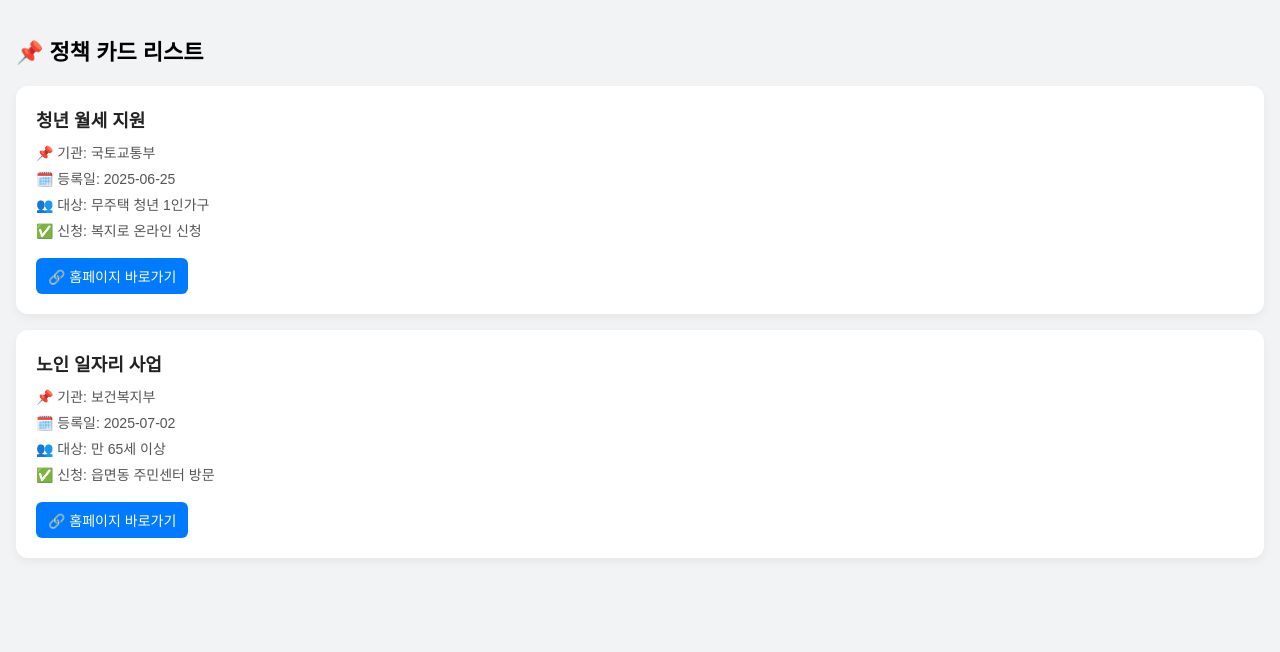
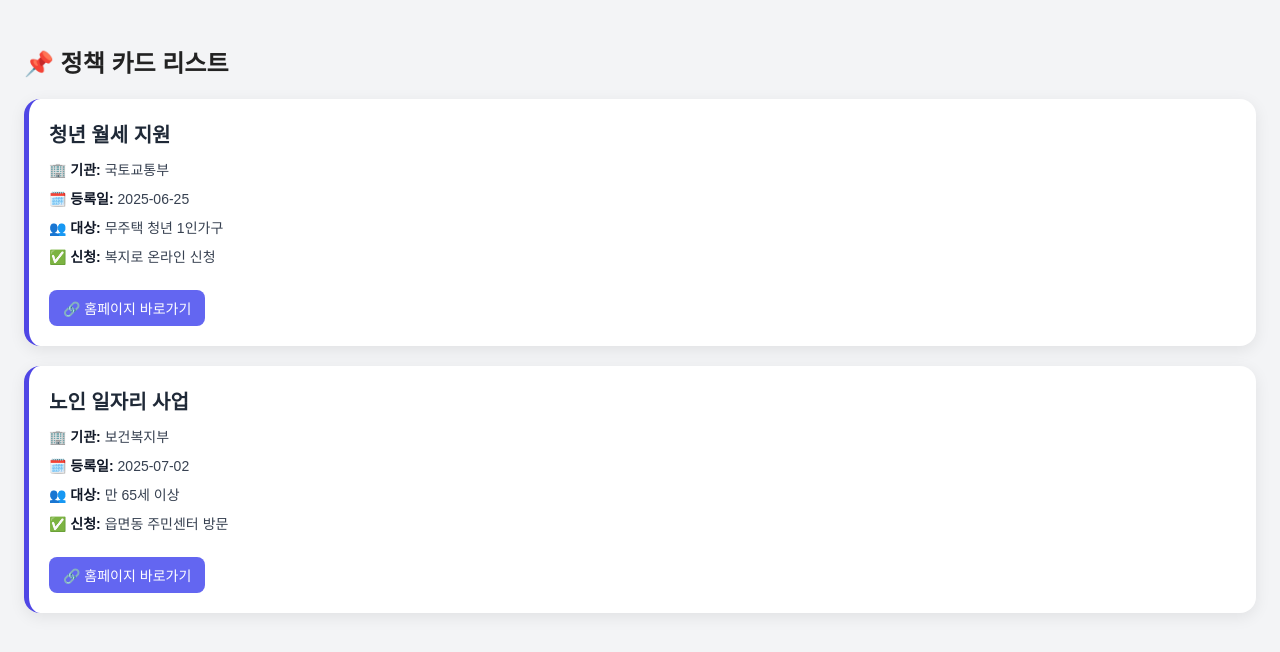
Before and after one commit to bisang1/policy-viewer, a plain HTML site: page index.html in a window 1280 px wide. Drawn offline with Linux system fonts and the light colour scheme.

Commit message:
Update index.html

```diff
--- a/index.html
+++ b/index.html
@@ -7,67 +7,75 @@
   <style>
     body {
       font-family: 'Malgun Gothic', sans-serif;
-      background-color: #f1f3f5;
+      background-color: #f3f4f6;
       margin: 0;
-      padding: 16px;
+      padding: 24px;
     }
 
     h2 {
-      font-size: 22px;
+      font-size: 24px;
+      font-weight: 700;
+      color: #222;
       margin-bottom: 20px;
     }
 
     #card-container {
       display: flex;
       flex-direction: column;
-      gap: 16px;
+      gap: 20px;
     }
 
     .card {
-      background-color: #ffffff;
-      border-radius: 12px;
-      box-shadow: 0 4px 10px rgba(0, 0, 0, 0.05);
+      background: #ffffff;
+      border-radius: 16px;
+      box-shadow: 0 4px 16px rgba(0, 0, 0, 0.08);
       padding: 20px;
-      transition: transform 0.2s;
+      transition: transform 0.3s;
+      border-left: 5px solid #4f46e5;
     }
 
     .card:hover {
-      transform: translateY(-4px);
+      transform: translateY(-3px);
     }
 
     .card-title {
-      font-size: 18px;
-      font-weight: 600;
-      margin-bottom: 10px;
-      color: #222;
+      font-size: 20px;
+      font-weight: 700;
+      color: #1f2937;
+      margin-bottom: 12px;
     }
 
     .meta {
       font-size: 14px;
-      margin-bottom: 6px;
-      color: #555;
+      margin-bottom: 8px;
+      color: #374151;
+      line-height: 1.5;
+    }
+
+    .meta span {
+      font-weight: 600;
+      color: #111827;
     }
 
     .link {
       display: inline-block;
-      margin-top: 12px;
-      padding: 8px 12px;
-      background-color: #007aff;
+      margin-top: 14px;
+      padding: 8px 14px;
+      background-color: #6366f1;
       color: #fff;
       text-decoration: none;
       font-size: 14px;
-      border-radius: 6px;
-      transition: background-color 0.2s;
+      border-radius: 8px;
     }
 
     .link:hover {
-      background-color: #005fcc;
+      background-color: #4f46e5;
     }
 
-    /* 모바일 대응 */
+    /* Mobile responsive */
     @media (max-width: 480px) {
       body {
-        padding: 12px;
+        padding: 16px;
       }
 
       .card {
@@ -75,7 +83,7 @@
       }
 
       .card-title {
-        font-size: 16px;
+        font-size: 18px;
       }
 
       .meta,
@@ -101,10 +109,10 @@
           card.className = "card";
           card.innerHTML = `
             <div class="card-title">${item.정책명}</div>
-            <div class="meta">📌 기관: ${item.기관명}</div>
-            <div class="meta">🗓️ 등록일: ${item.등록일시}</div>
-            <div class="meta">👥 대상: ${item.지원대상}</div>
-            <div class="meta">✅ 신청: ${item.신청방법}</div>
+            <div class="meta">🏢 <span>기관:</span> ${item.기관명}</div>
+            <div class="meta">🗓️ <span>등록일:</span> ${item.등록일시}</div>
+            <div class="meta">👥 <span>대상:</span> ${item.지원대상}</div>
+            <div class="meta">✅ <span>신청:</span> ${item.신청방법}</div>
             <a class="link" href="${item.홈페이지}" target="_blank">🔗 홈페이지 바로가기</a>
           `;
           container.appendChild(card);
```
